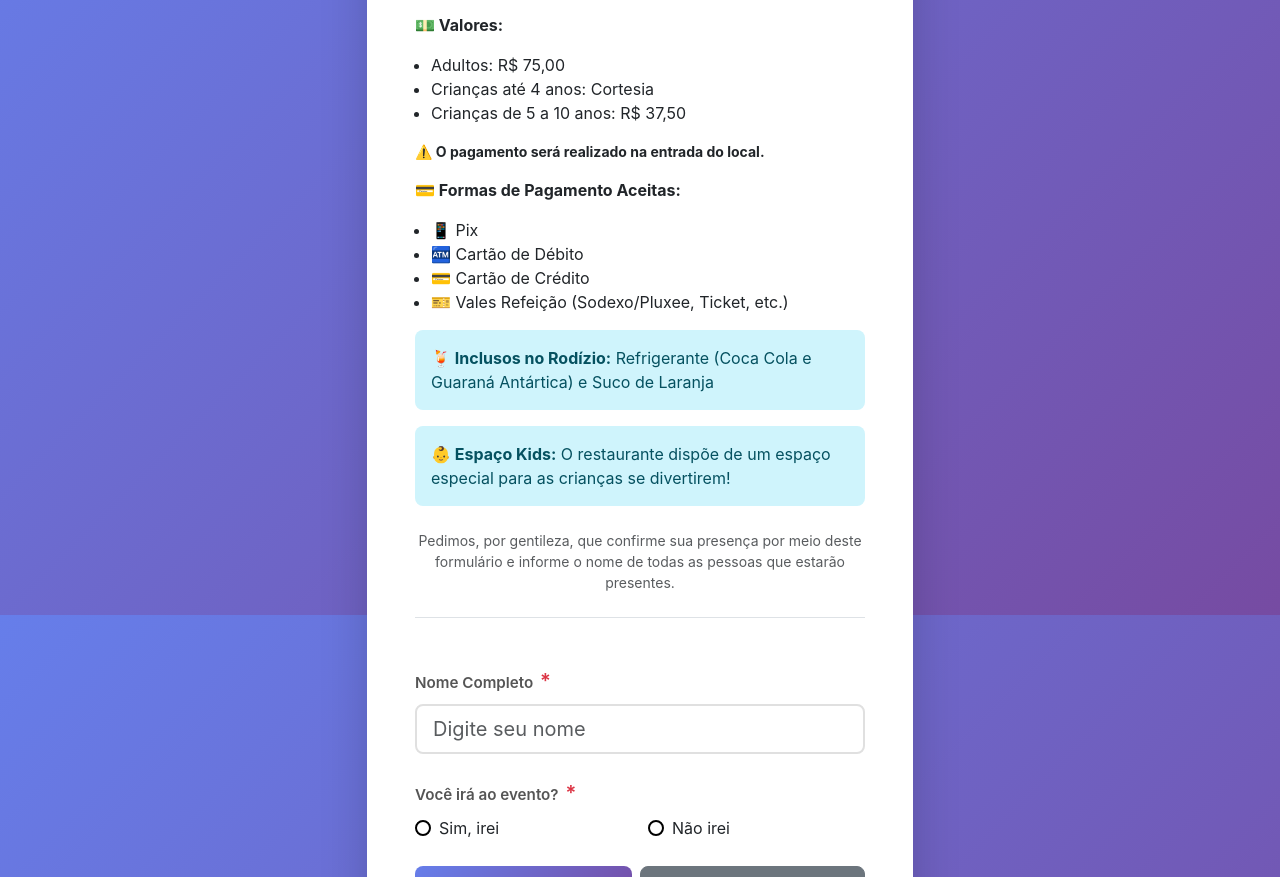
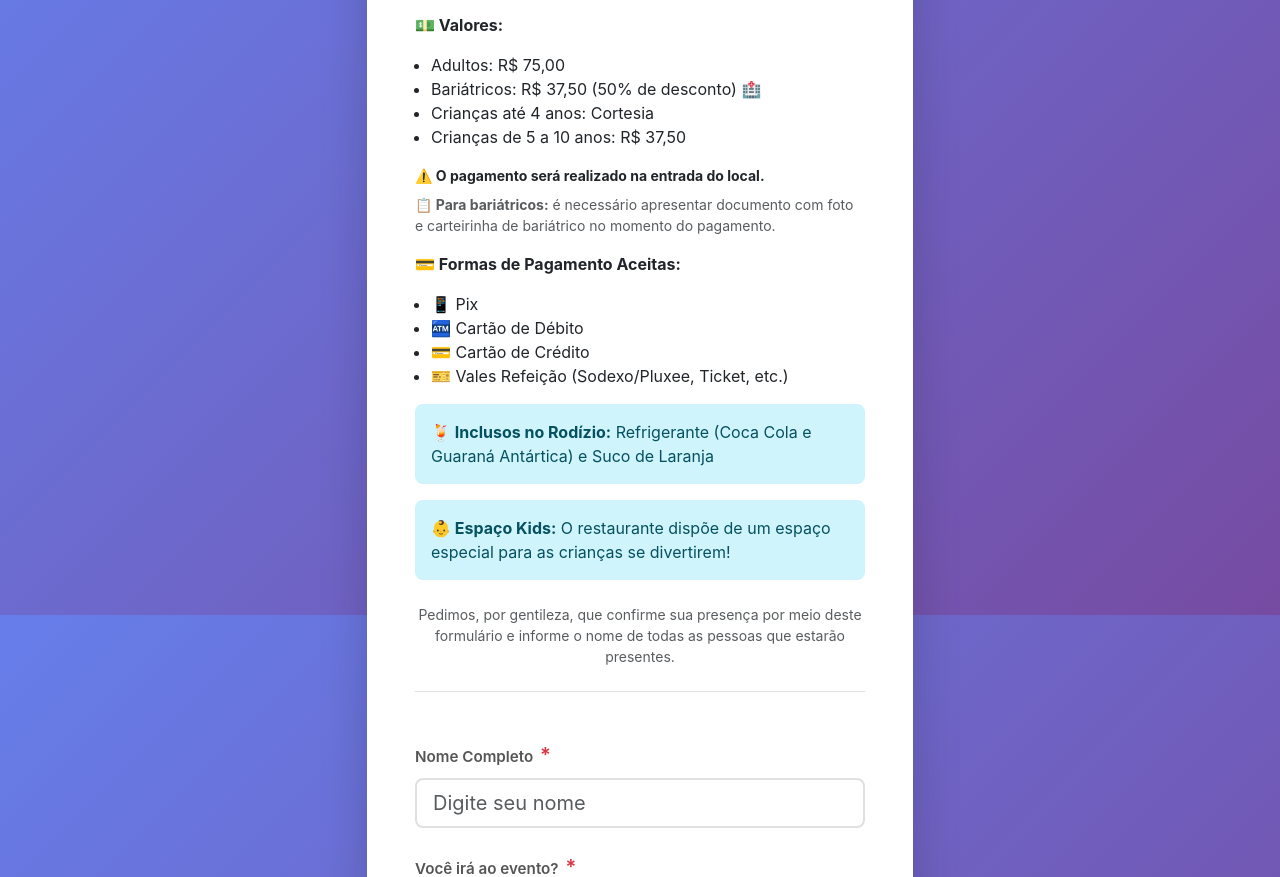
Before and after one commit to FernandoBSFernandes/ConvidadosCasamentoPage, a website: page index.html in a window 1280 px wide. Shown: the part 985-1862 px from the top of the page. Drawn offline with nearby package versions, Linux system fonts and the light colour scheme.

Commit message:
Adicionar informação de desconto para bariátricos (50% - R\$ 37,50)

```diff
--- a/index.html
+++ b/index.html
@@ -76,11 +76,13 @@
                                     <strong>💵 Valores:</strong>
                                 <ul class="mt-2 ps-3">
                                     <li>Adultos: R$ 75,00</li>
+                                    <li>Bariátricos: R$ 37,50 (50% de desconto) 🏥</li>
                                     <li>Crianças até 4 anos: Cortesia</li>
                                     <li>Crianças de 5 a 10 anos: R$ 37,50</li>
                                 </ul>
                                 <small class="d-block mt-2 fw-bold text-dark">⚠️ O pagamento será realizado na entrada
                                     do local.</small>
+                                <small class="d-block mt-2 text-muted"><strong>📋 Para bariátricos:</strong> é necessário apresentar documento com foto e carteirinha de bariátrico no momento do pagamento.</small>
                                 </p>
 
                                 <p>
```
